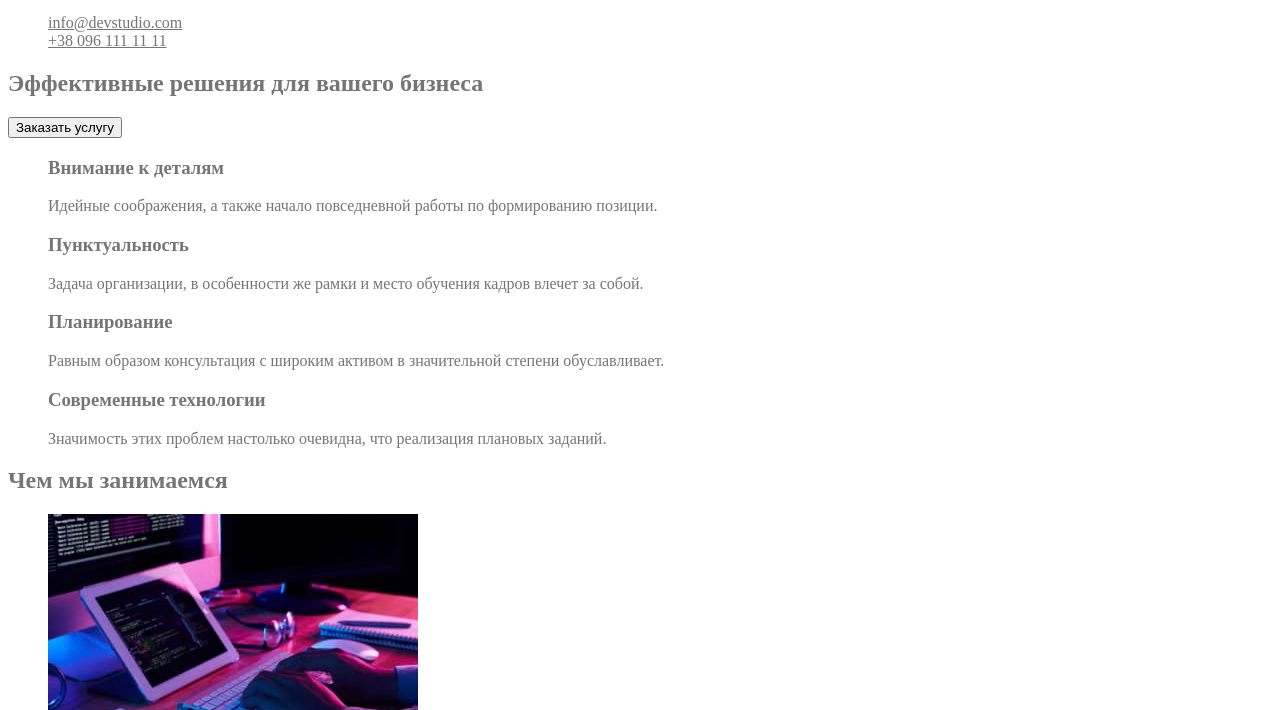
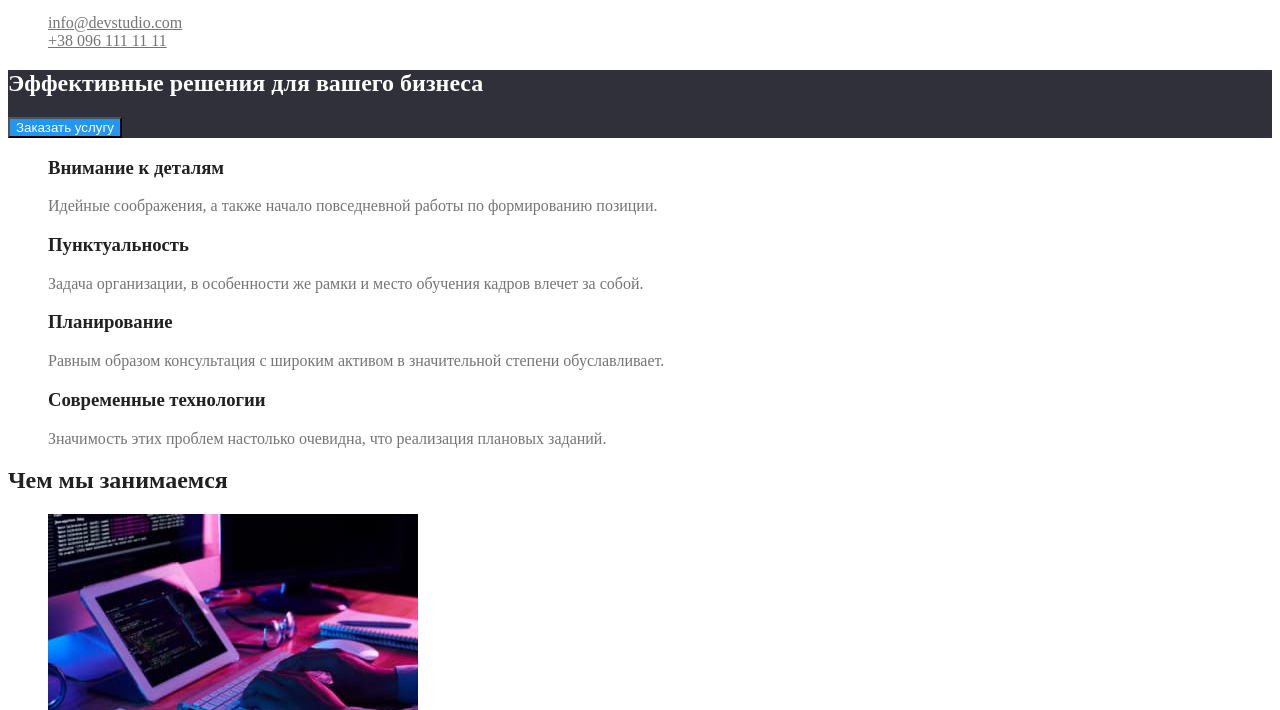
Before and after one commit to OlesiaLykhovyd/goit-markup-hw-02, a plain HTML site: page index.html in a window 1280 px wide. Shown: the part 90-800 px from the top of the page. Drawn offline with Linux system fonts and the light colour scheme.

Commit message:
добавляє стилі тексту main1

```diff
--- a/css/styles.css
+++ b/css/styles.css
@@ -63,6 +63,39 @@ body {
   color: var(--accent-color);
 }
 
+/* Hero */
+.hero {
+  background-color: var(--bcg-color-grey);
+}
+
+.hero-title {
+  color: var(--white-color);
+}
+
+.button {
+  background-color: var(--accent-color);
+  color: var(--white-color);
+}
+
+/* Sections */
+.section-title {
+  color: var(--title-text-color);
+}
+
+/* Section Benefits */
+.benefits-title {
+  color: var(--title-text-color);
+}
+
+/* Section team */
+.section-team {
+  background-color: var(--bcg-color-pink);
+}
+
+.names {
+  color: var(--title-text-color);
+}
+
 /* Footer */
 .footer {
   background-color: var(--bcg-color-grey);
--- a/index.html
+++ b/index.html
@@ -33,32 +33,32 @@
         </ul>
     </header>
     <main>
-        <section>
-            <h1>Эффективные решения для вашего бизнеса</h1>
-            <button type="button">Заказать услугу</button>
+        <section class="hero">
+            <h1 class="hero-title">Эффективные решения для вашего бизнеса</h1>
+            <button type="button" class="button">Заказать услугу</button>
         </section>
         <section>
-            <ul class="list">
+            <ul class="benefits-list list">
                 <li>
-                    <h3>Внимание к деталям</h3>
+                    <h3 class="benefits-title">Внимание к деталям</h3>
                     <p>Идейные соображения, а также начало повседневной работы по формированию позиции.</p>
                 </li>
                 <li>
-                    <h3>Пунктуальность</h3>
+                    <h3 class="benefits-title">Пунктуальность</h3>
                     <p> Задача организации, в особенности же рамки и место обучения кадров влечет за собой.</p>
                 </li>
                 <li>
-                    <h3>Планирование</h3>
+                    <h3 class="benefits-title">Планирование</h3>
                     <p>Равным образом консультация с широким активом в значительной степени обуславливает.</p>
                 </li>
                 <li>
-                    <h3>Современные технологии</h3>
+                    <h3 class="benefits-title">Современные технологии</h3>
                     <p>Значимость этих проблем настолько очевидна, что реализация плановых заданий.</p>
                 </li>
             </ul>
         </section>
         <section>
-            <h2>Чем мы занимаемся</h2>
+            <h2 class="section-title">Чем мы занимаемся</h2>
             <ul class="list">
                 <li>
                     <img src="./images/img.jpg" alt="робота за компютером" width="370" height="294">
@@ -71,27 +71,27 @@
                 </li>
             </ul>
         </section>
-        <section>
-            <h2>Наша команда</h2>
+        <section class="section-team">
+            <h2 class="section-title">Наша команда</h2>
             <ul class="list">
                 <li>
                     <img src="./images/img-4.jpg" alt="фото сотрудника" width="270">
-                    <h3>Игорь Демьяненко</h3>
+                    <h3 class="names">Игорь Демьяненко</h3>
                     <p>Product Designer</p>
                 </li>
                 <li>
                     <img src="./images/img-5.jpg" alt="фото сотрудника" width="270">
-                    <h3>Ольга Репина</h3>
+                    <h3 class="names">Ольга Репина</h3>
                     <p>Frontend Developer</p>
                 </li>
                 <li>
                     <img src="./images/img-6.jpg" alt="фото сотрудника" width="270">
-                    <h3>Николай Тарасов</h3>
+                    <h3 class="names">Николай Тарасов</h3>
                     <p>Marketing</p>
                 </li>
                 <li>
                     <img src="./images/img-7.jpg" alt="фото сотрудника" width="270">
-                    <h3>Михаил Ермаков</h3>
+                    <h3 class="names">Михаил Ермаков</h3>
                     <p>UI Designer</p>
                 </li>
             </ul>
```
